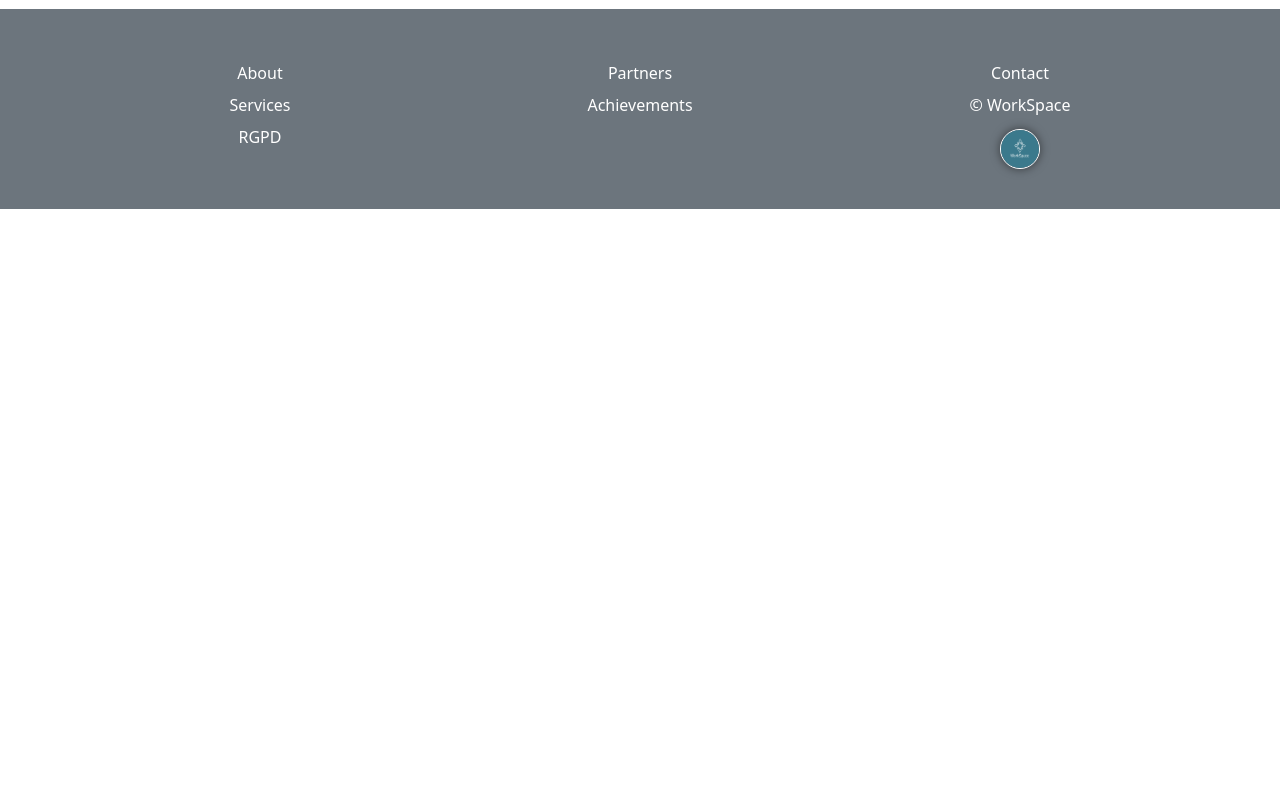
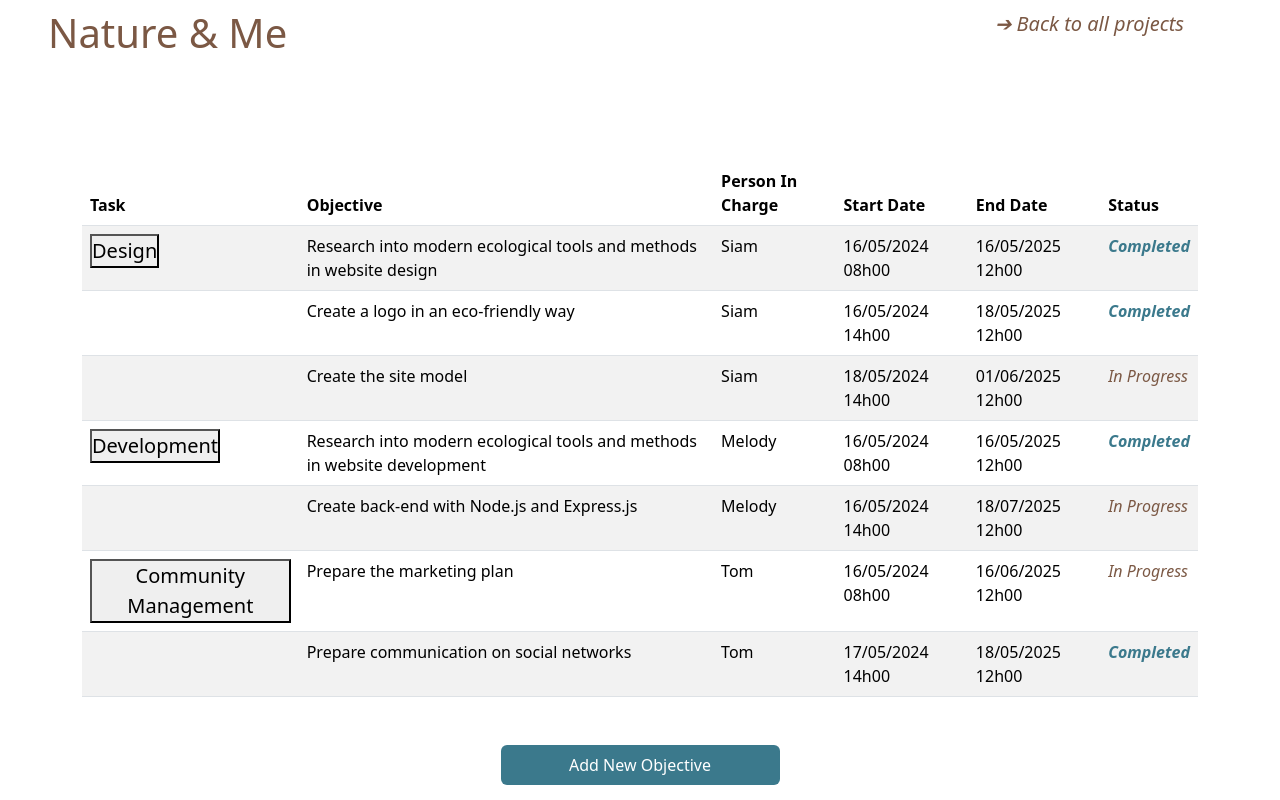
Before and after one commit to git-see/ws, a React (Create React App) app: page / in a window 1280 px wide. Shown: the part 2980-3780 px from the top of the page. Before the commit the page ends 3189 px from the top, so only its background shows below. Built offline with nearby package versions, Linux system fonts and the light colour scheme.

Commit message:
page-OneProject

```diff
--- a/src/App.js
+++ b/src/App.js
@@ -3,6 +3,7 @@ import Menu from "./components/Menu";
 import Home from "./pages/Home";
 import AllProjects from "./pages/AllProjects";
 import AddProject from "./pages/AddProject";
+import OneProject from "./pages/OneProject";
 import Footer from "./components/Footer";
 
 import "./css/app.css";
@@ -15,6 +16,7 @@ function App() {
       <Home />
       <AllProjects />
       <AddProject />
+      <OneProject />
       <Footer />
     </>
   );
--- a/src/pages/AllProjects.js
+++ b/src/pages/AllProjects.js
@@ -6,7 +6,9 @@ export default function AllProjects() {
   return (
     <div className="allprojects mb-5">
       <div className="bg-titre-list">
-        <h1 className="px-5 pt-5 pb-4" style={{ color: "#7b5844" }}>All projects</h1>
+        <h1 className="px-5 pt-5 pb-4" style={{ color: "#7b5844" }}>
+          All projects
+        </h1>
       </div>
 
       <div className="container mt-5">
--- /dev/null
+++ b/src/pages/OneProject.js
@@ -0,0 +1,186 @@
+export default function OneProject() {
+  const data = [
+    {
+      taskid: 1,
+      taskname: "Design",
+      taskobjective:
+        "Research into modern ecological tools and methods in website design",
+      taskstart: "16/05/2024 08h00",
+      taskend: "16/05/2025 12h00",
+      taskpic: "Siam",
+      taskstatus: "Completed",
+    },
+    {
+      taskid: 1,
+      taskname: "Design",
+      taskobjective: "Create a logo in an eco-friendly way",
+      taskstart: "16/05/2024 14h00",
+      taskend: "18/05/2025 12h00",
+      taskpic: "Siam",
+      taskstatus: "Completed",
+    },
+    {
+      taskid: 1,
+      taskname: "Design",
+      taskobjective: "Create the site model",
+      taskstart: "18/05/2024 14h00",
+      taskend: "01/06/2025 12h00",
+      taskpic: "Siam",
+      taskstatus: "In Progress",
+    },
+    {
+      taskid: 2,
+      taskname: "Development",
+      taskobjective:
+        "Research into modern ecological tools and methods in website development",
+      taskstart: "16/05/2024 08h00",
+      taskend: "16/05/2025 12h00",
+      taskpic: "Melody",
+      taskstatus: "Completed",
+    },
+    {
+      taskid: 2,
+      taskname: "Development",
+      taskobjective: "Create back-end with Node.js and Express.js",
+      taskstart: "16/05/2024 14h00",
+      taskend: "18/07/2025 12h00",
+      taskpic: "Melody",
+      taskstatus: "In Progress",
+    },
+    {
+      taskid: 3,
+      taskname: "Community Management",
+      taskobjective: "Prepare the marketing plan",
+      taskstart: "16/05/2024 08h00",
+      taskend: "16/06/2025 12h00",
+      taskpic: "Tom",
+      taskstatus: "In Progress",
+    },
+    {
+      taskid: 3,
+      taskname: "Community Management",
+      taskobjective: "Prepare communication on social networks",
+      taskstart: "17/05/2024 14h00",
+      taskend: "18/05/2025 12h00",
+      taskpic: "Tom",
+      taskstatus: "Completed",
+    },
+  ];
+
+  const uniqueTaskNames = {};
+
+  return (
+    <div>
+      <div className="d-flex justify-content-between">
+        <div>
+          <h1 className="px-5 pt-5 pb-4" style={{ color: "#7b5844" }}>
+            Nature & Me
+          </h1>
+        </div>
+        <div
+          className=" mx-5 px-5 pt-5 fs-5 fst-italic text-decoration-none"
+          style={{ color: "#7b5844" }}
+        >
+          &#10132; Back to all projects
+        </div>
+      </div>
+
+      <div className="container mt-5 tabletask">
+        <div className="row">
+          <div className="col-12">
+            <table className="table table-striped mt-4 mb-5">
+              <thead>
+                <tr>
+                  <th>Task</th>
+                  <th>Objective</th>
+                  <th>Person In Charge</th>
+                  <th>Start Date</th>
+                  <th>End Date</th>
+                  <th>Status</th>
+                </tr>
+              </thead>
+              <tbody>
+                {data.map((task) => {
+                  // If the current task name already exists
+                  if (uniqueTaskNames[task.taskname]) {
+                    // If true, display an empty string
+                    return (
+                      <tr key={task.taskid}>
+                        <td className="fw-bold">{""}</td>
+                        <td>{task.taskobjective}</td>
+                        <td>{task.taskpic}</td>
+                        <td>{task.taskstart}</td>
+                        <td>{task.taskend}</td>
+                        <td
+                          className="opstatus fst-italic"
+                          style={{
+                            fontWeight:
+                              task.taskstatus === "Completed"
+                                ? "bold"
+                                : "normal",
+                            color:
+                              task.taskstatus === "Completed"
+                                ? "#3b798c"
+                                : "#7b5844",
+                          }}
+                        >
+                          {task.taskstatus}
+                        </td>
+                      </tr>
+                    );
+                  } else {
+                    // Otherwise, add the task name
+                    uniqueTaskNames[task.taskname] = true;
+
+                    // Show color based on task status
+                    let statusColor = "";
+                    if (task.taskstatus === "Completed") {
+                      statusColor = "#3b798c";
+                    } else if (task.taskstatus === "In Progress") {
+                      statusColor = "#7b5844";
+                    }
+
+                    return (
+                      <tr key={task.taskid}>
+                        <td className="ttaskcolor fs-5 fw-bold">
+                          <button>{task.taskname}</button>
+                        </td>
+                        <td>{task.taskobjective}</td>
+                        <td>{task.taskpic}</td>
+                        <td>{task.taskstart}</td>
+                        <td>{task.taskend}</td>
+
+                        <td
+                          className="opstatus fst-italic"
+                          style={{
+                            fontWeight:
+                              task.taskstatus === "Completed"
+                                ? "bold"
+                                : "normal",
+                            color: statusColor, // statusColor
+                          }}
+                        >
+                          {task.taskstatus}
+                        </td>
+                      </tr>
+                    );
+                  }
+                })}
+              </tbody>
+            </table>
+
+            <div className="justify-content-center text-center mt-5 ">
+              <button
+                type="submit"
+                className="btn border-0 mb-5 text-white px-4 py-2 w-25"
+                style={{ backgroundColor: "#3b798c" }}
+              >
+                Add New Objective
+              </button>
+            </div>
+          </div>
+        </div>
+      </div>
+    </div>
+  );
+}
```
